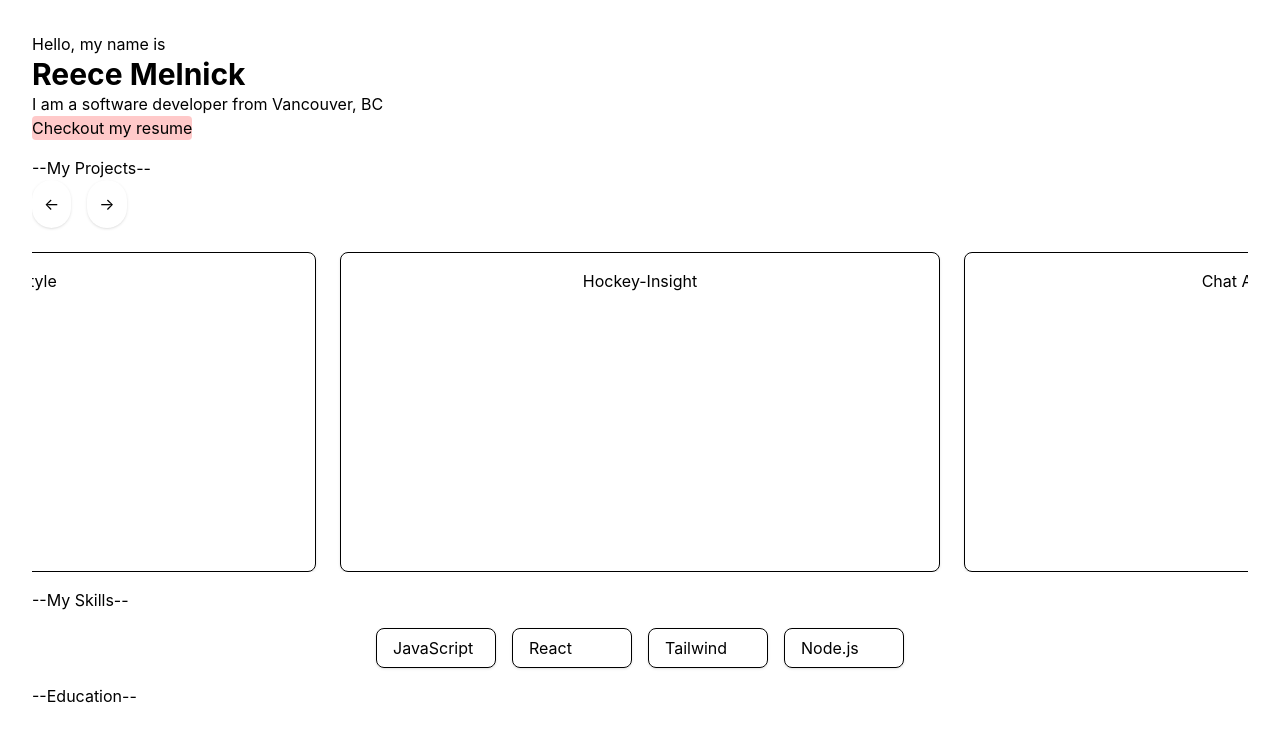
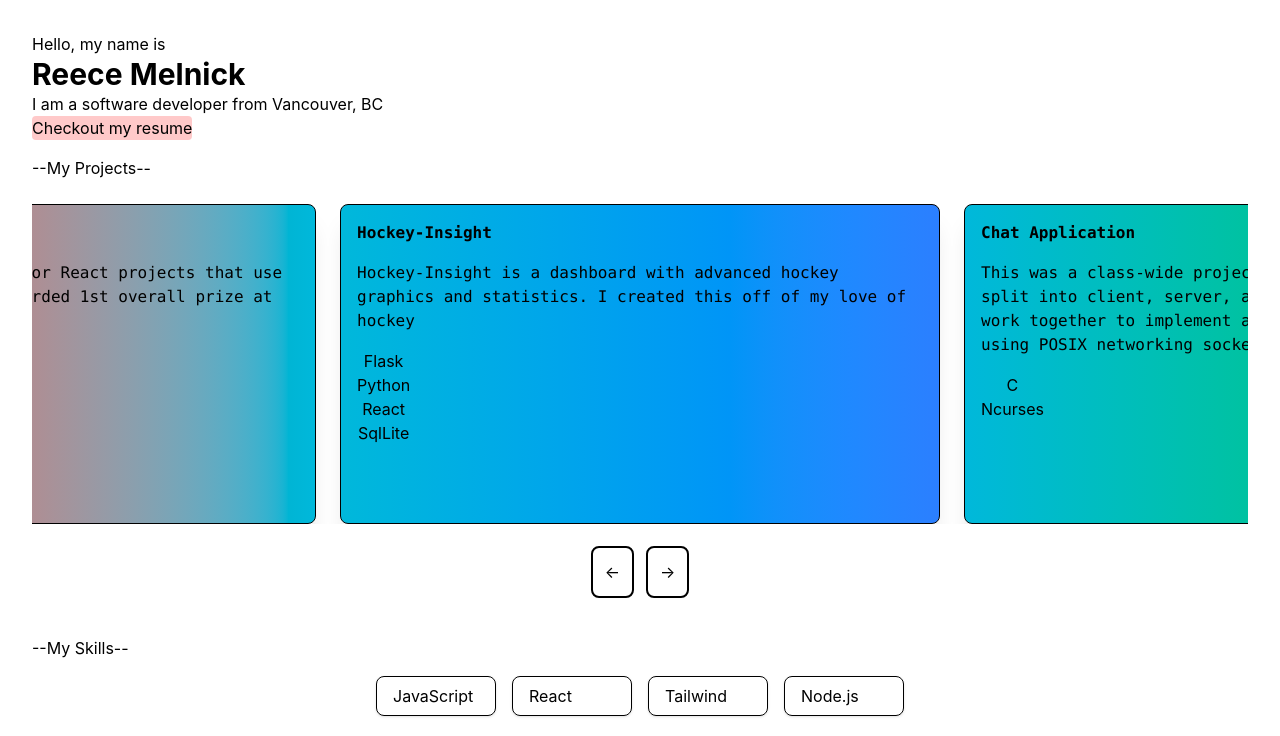
Before and after one commit to reecemelnick/reecemelnick, a React (Vite) app: page / in a window 1280 px wide. Shown: the top 736 px of the page. Built offline with nearby package versions, Linux system fonts and the light colour scheme.

Commit message:
added random colour to project cards

```diff
--- a/src/components/Carousel.jsx
+++ b/src/components/Carousel.jsx
@@ -1,38 +1,22 @@
 import ProjectCard from "./ProjectCard";
 import { useEffect, useRef } from "react";
+import { projects } from '../data/data.js'
 
 export default function Carousel() {
 
-  const projects = [
-    { name: "QuickStyle" },
-    { name: "Hockey-Insight" },
-    { name: "Chat Application" },
-  ];
 
   const scrollRef = useRef(null);
 
-  // prevent default scolling
+  // start at middle. Could change in future.
   useEffect(() => {
     const element = scrollRef.current;
-    const preventDefault = (e) => e.preventDefault();
-
     const centerOffset = (element.scrollWidth - element.clientWidth) / 2;
     element.scrollTo({ left: centerOffset, behavior: "auto" });
-
-    element.addEventListener('wheel', preventDefault, { passive: false });
-    element.addEventListener('touchmove', preventDefault, { passive: false });
-
-    return () => {
-      element.removeEventListener('wheel', preventDefault);
-      element.removeEventListener('touchmove', preventDefault);
-    };
   }, []);
 
   const scroll = (direction) => {
     if (scrollRef.current) {
-
-      const scrollAmount = 624; // Make more adaptive
-
+      const scrollAmount = 300; // Make more adaptive
       scrollRef.current.scrollBy({
         left: direction === 'left' ? -scrollAmount : scrollAmount,
         behavior: "smooth"
@@ -42,22 +26,23 @@ export default function Carousel() {
 
   return (
     <div className="flex flex-col">
-      <div className="flex gap-4 mb-6">
-        <button onClick={() => scroll('left')} className="bg-white shadow p-3 rounded-full hover:bg-gray-100">←</button>
-        <button onClick={() => scroll('right')} className="bg-white shadow p-3 rounded-full hover:bg-gray-100">→</button>
-      </div>
 
       <div
         ref={scrollRef}
-        className="flex flex-nowrap gap-6 overflow-x-auto no-scrollbar"
+        className="flex flex-nowrap mt-6 gap-6 overflow-x-auto no-scrollbar snap-x"
       >
-        <div className="min-w-[calc(50%-312px)] shrink-0" />
+
         {projects.map((project, index) => (
-          <div key={index} className="snap-x">
+          <div key={index} className="snap-center">
             <ProjectCard project={project} />
           </div>
         ))}
-        <div className="min-w-[calc(50%-312px)] shrink-0" />
+
+      </div>
+
+      <div className="flex gap-4 mb-6 justify-center mt-6">
+        <button onClick={() => scroll('left')} className="bg-white rounded-md outline-2 shadow p-3 hover:bg-gray-100">←</button>
+        <button onClick={() => scroll('right')} className="bg-white rounded-md outline-2 shadow p-3 hover:bg-gray-100">→</button>
       </div>
 
     </div>
--- a/src/components/ProjectCard.jsx
+++ b/src/components/ProjectCard.jsx
@@ -1,8 +1,47 @@
+import { useEffect, useState } from 'react';
+
 export default function ProjectCard({project}) {
 
+  const colors = [
+    "from-yellow-500",
+    "from-blue-500",
+    "from-green-500",
+    "from-red-500",
+    "from-cyan-500"
+  ];
+
+  const toColors = [
+    "to-yellow-500",
+    "to-blue-500",
+    "to-green-500",
+    "to-red-500",
+    "to-cyan-500"
+  ];
+
+  const [gradient, setGradient] = useState("");
+
+  useEffect(() => {
+    let colour1 = Math.floor(Math.random() * colors.length);
+    let colour2 = Math.floor(Math.random() * toColors.length);
+
+    while (colour2 === colour1) {
+      colour2 = Math.floor(Math.random() * toColors.length);
+    }
+
+    console.log(colour1 + " " + colour2);
+
+    setGradient(`${colors[colour1]} ${toColors[colour2]}`);
+
+  },[]);
+
   return (
-    <div className="w-150 h-80 p-4 snap-center border rounded-lg shadow">
-      {project.name}
+    <div className={`w-150 h-80 p-4 flex flex-col items-start border rounded-lg shadow-xl bg-linear-to-r ${gradient}`}>
+      <h2 className="font-mono font-black">{project.name}</h2>
+      <p className="font-mono text-left mt-4 mb-4">{project.description}</p>
+
+      <h2>{project.toolsUsed.map((tool, index) =>
+        <p key={index}>{tool}</p> // Should be tool card when that is made
+      )}</h2>
     </div>
   )
 }
--- /dev/null
+++ b/src/data/data.js
@@ -0,0 +1,20 @@
+export const projects = [
+  {
+    id: 1,
+    name: "QuickStyle",
+    description: "QuickSyle is a developer tool for React projects that use Tailwindcss. QuickStyle was awarded 1st overall prize at the HackTheBreak hackathon.",
+    toolsUsed: ["JavaScript", "React", "Tailwind"],
+  },
+  {
+    id: 2,
+    name: "Hockey-Insight",
+    description: "Hockey-Insight is a dashboard with advanced hockey graphics and statistics. I created this off of my love of hockey",
+    toolsUsed: ["Flask", "Python", "React", "SqlLite"],
+  },
+  {
+    id: 3,
+    name: "Chat Application",
+    description: "This was a class-wide project done at BCIT where we were split into client, server, and protocol teams and has to work together to implement a chat application written in C using POSIX networking sockets",
+    toolsUsed: ["C", "Ncurses"],
+  },
+];
--- a/src/index.css
+++ b/src/index.css
@@ -6,14 +6,6 @@
   &::-webkit-scrollbar {
     display: none; /* Safari and Chrome */
   }
-}
-
-@utility snap-x-mandatory {
-  scroll-snap-type: x mandatory;
-}
-
-@utility snap-center {
-  scroll-snap-align: center;
 }
 
 /* :root {
```
Also changed, not shown: src/assets/jsLogo.png (added), src/components/SkillLogo.jsx (added).
